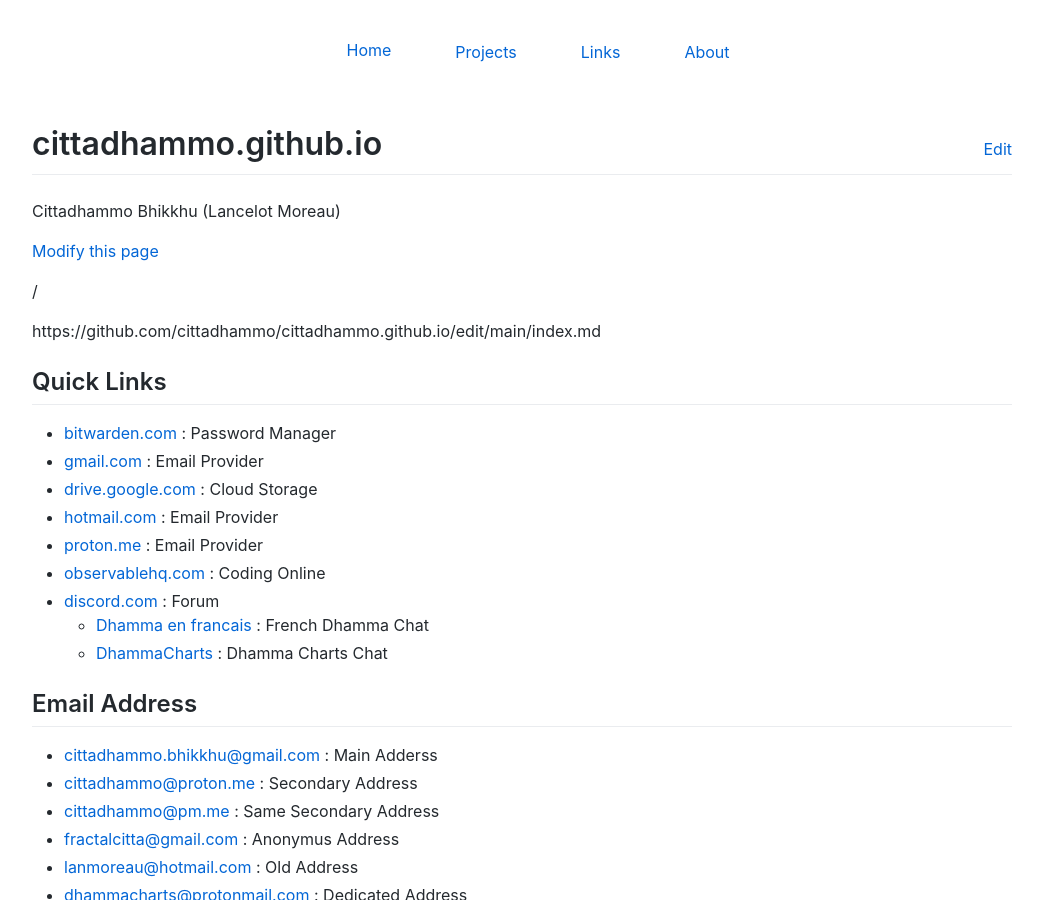
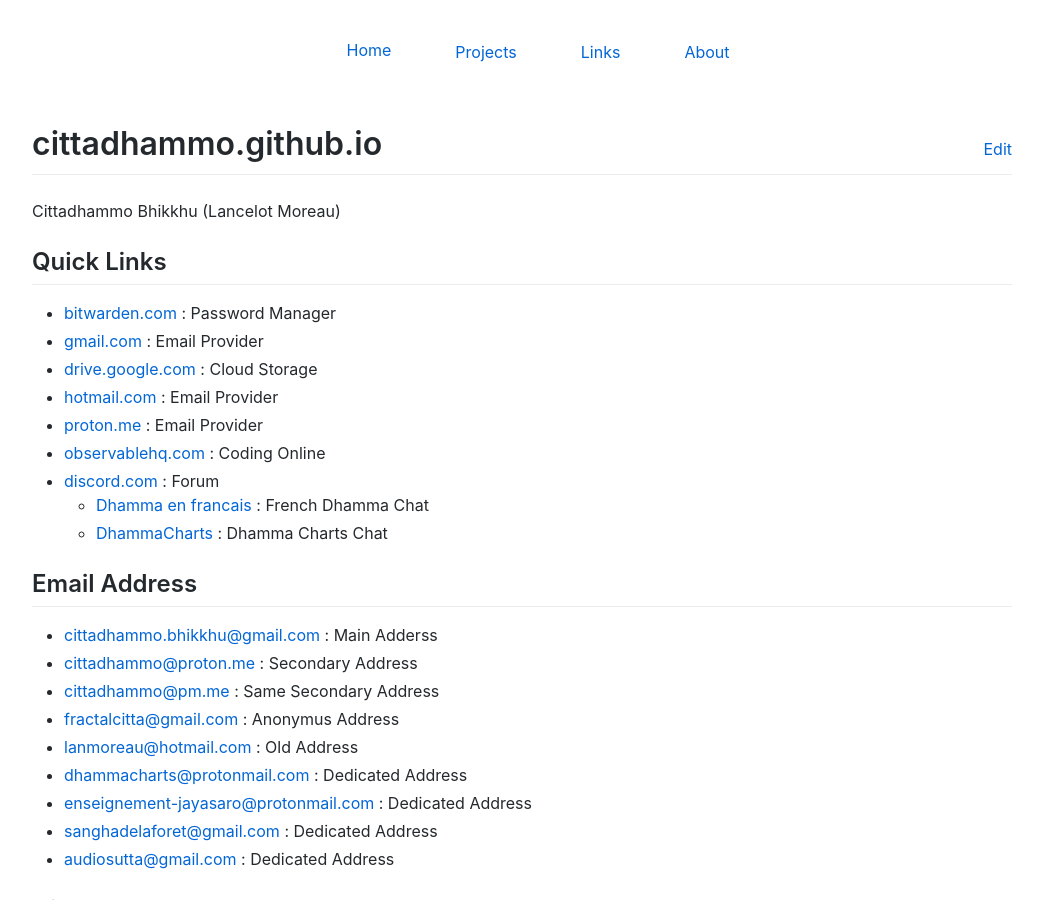
Before and after one commit to cittadhammo/old-personal-website, a Jekyll site: the page built from index.md, in a window 1280 px wide and 900 px high. Shown: the whole window, without its empty margins (118-1161 px from the left). Built offline with Jekyll 4.4.1, drawn with Linux system fonts in a browser that asks for light colours.

Commit message:
Update index.md

```diff
--- a/index.md
+++ b/index.md
@@ -4,12 +4,6 @@
 ---
 
 Cittadhammo Bhikkhu (Lancelot Moreau)
-
-[Modify this page](https://github.com/cittadhammo/cittadhammo.github.io/edit/main/index.md)
-
-{{page.url}}
-
-https://github.com/cittadhammo/cittadhammo.github.io/edit/main/index.md
 
 ## Quick Links
 
```
